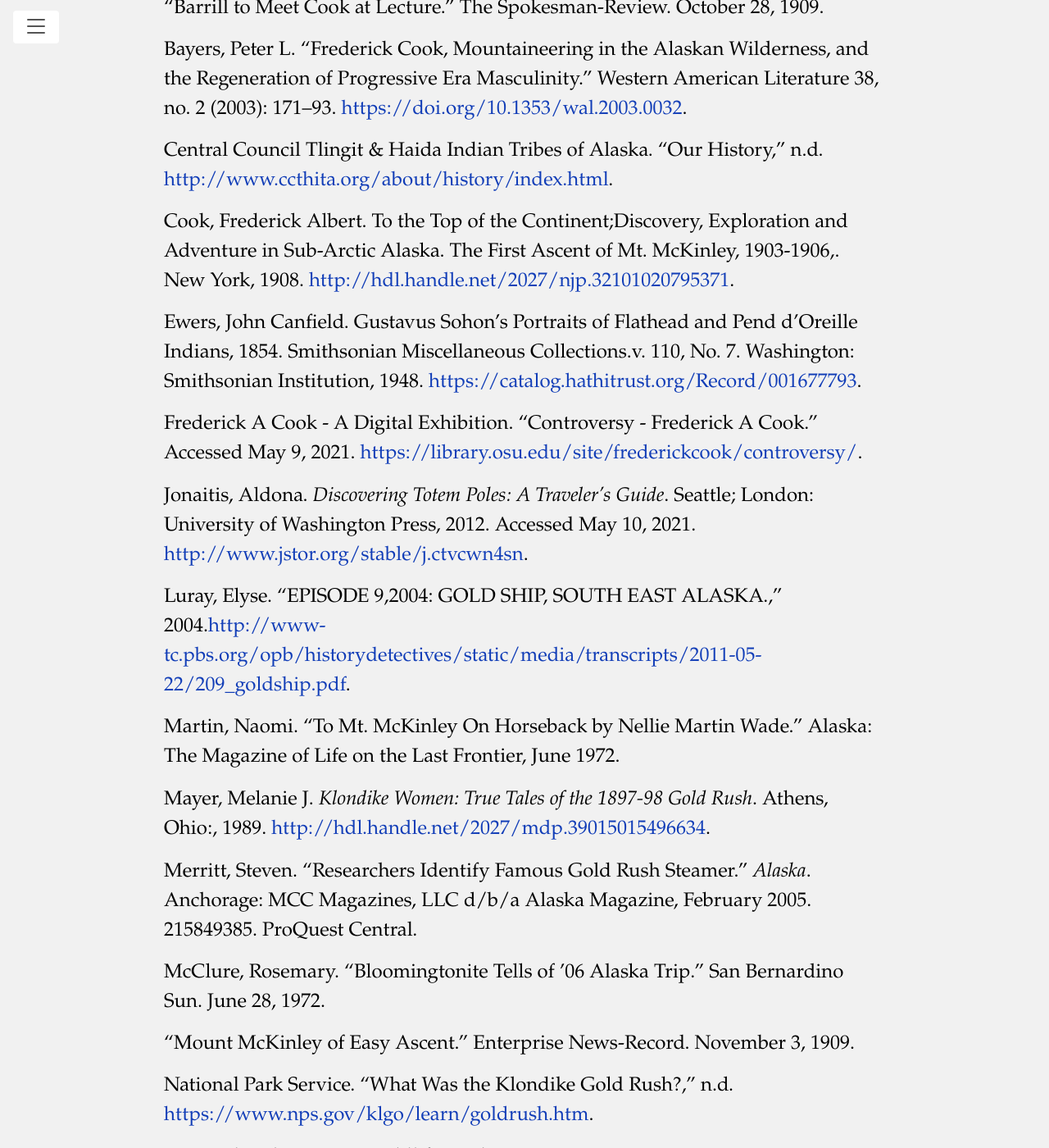
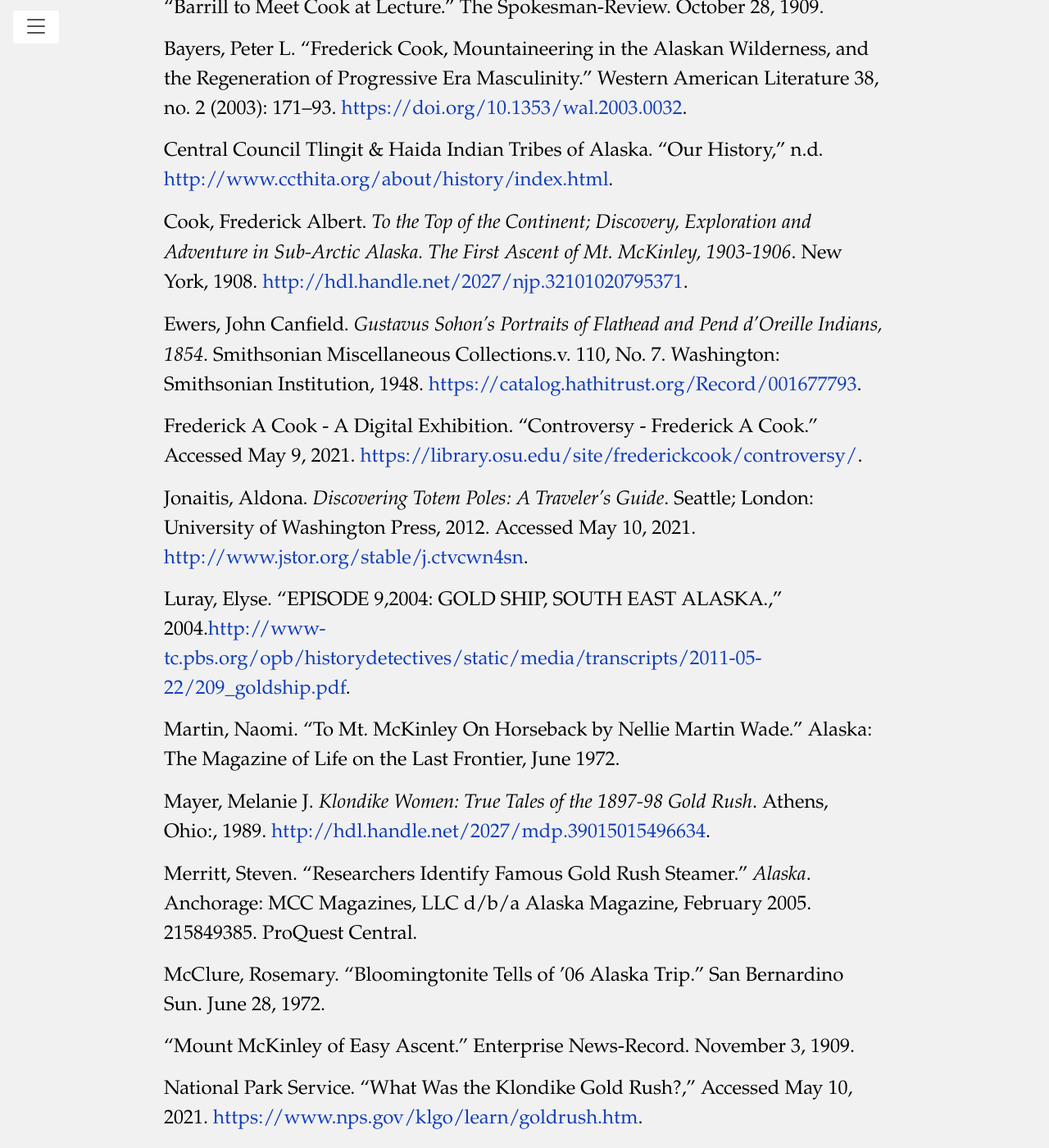
Before and after one commit to HUM-331-Princeton/manifest-destiny, a Jekyll site: the page built from references.md, in a window 1280 px wide and 1400 px high, scrolled down 1003 px. Shown: the whole window at 82% size. Built offline with Jekyll 4.4.1, drawn with Linux system fonts in a browser that asks for light colours; some of the changed text lies outside the part shown.

Commit message:
Update references.md

```diff
--- a/references.md
+++ b/references.md
@@ -17,9 +17,9 @@
 
 Central Council Tlingit & Haida Indian Tribes of Alaska. “Our History,” n.d. [http://www.ccthita.org/about/history/index.html](http://www.ccthita.org/about/history/index.html).
 
-Cook, Frederick Albert. To the Top of the Continent;Discovery, Exploration and Adventure in Sub-Arctic Alaska. The First Ascent of Mt. McKinley, 1903-1906,. New York, 1908. <http://hdl.handle.net/2027/njp.32101020795371>.
+Cook, Frederick Albert. _To the Top of the Continent; Discovery, Exploration and Adventure in Sub-Arctic Alaska. The First Ascent of Mt. McKinley, 1903-1906_. New York, 1908. <http://hdl.handle.net/2027/njp.32101020795371>.
 
-Ewers, John Canfield. Gustavus Sohon’s Portraits of Flathead and Pend d’Oreille Indians, 1854. Smithsonian Miscellaneous Collections.v. 110, No. 7. Washington: Smithsonian Institution, 1948. <https://catalog.hathitrust.org/Record/001677793>.
+Ewers, John Canfield. _Gustavus Sohon’s Portraits of Flathead and Pend d’Oreille Indians, 1854_. Smithsonian Miscellaneous Collections.v. 110, No. 7. Washington: Smithsonian Institution, 1948. <https://catalog.hathitrust.org/Record/001677793>.
 
 Frederick A Cook - A Digital Exhibition. “Controversy - Frederick A Cook.” Accessed May 9, 2021. <https://library.osu.edu/site/frederickcook/controversy/>.
 
@@ -37,13 +37,13 @@
 
 “Mount McKinley of Easy Ascent.” Enterprise News-Record. November 3, 1909.
 
-National Park Service. “What Was the Klondike Gold Rush?,” n.d. [https://www.nps.gov/klgo/learn/goldrush.htm](https://www.nps.gov/klgo/learn/goldrush.htm).
+National Park Service. “What Was the Klondike Gold Rush?,” Accessed May 10, 2021. [https://www.nps.gov/klgo/learn/goldrush.htm](https://www.nps.gov/klgo/learn/goldrush.htm).
 
-National Park Service. “Wildlife,” n.d. [https://www.nps.gov/dena/learn/nature/wildlife.htm](https://www.nps.gov/dena/learn/nature/wildlife.htm).
+National Park Service. “Wildlife,” Accessed May 10, 2021. [https://www.nps.gov/dena/learn/nature/wildlife.htm](https://www.nps.gov/dena/learn/nature/wildlife.htm).
 
-National Park Service. "Women Who Went to the Klondike," n.d. [https://www.nps.gov/articles/klgo-klondike-women.htm](https://www.nps.gov/articles/klgo-klondike-women.htm)
+National Park Service. "Women Who Went to the Klondike," Accessed May 10, 2021. [https://www.nps.gov/articles/klgo-klondike-women.htm](https://www.nps.gov/articles/klgo-klondike-women.htm)
 
-SFU Digitized Collections. “British Columbia Postcards Collection.” Accessed March 8, 2021. [https://digital.lib.sfu.ca/islandora/object/bcp:collection](https://digital.lib.sfu.ca/islandora/object/bcp:collection).
+SFU Digitized Collections. “British Columbia Postcards Collection.” Accessed May 10, 2021. [https://digital.lib.sfu.ca/islandora/object/bcp:collection](https://digital.lib.sfu.ca/islandora/object/bcp:collection).
 
 “Stevens Pacific Railroad Survey.” Stevens Pacific Railroad Survey - Smithsonian National Museum of Natural History, [naturalhistory.si.edu/research/botany/about/historical-expeditions/stevens-pacific-railroad-survey](naturalhistory.si.edu/research/botany/about/historical-expeditions/stevens-pacific-railroad-survey)
 
@@ -51,7 +51,7 @@
 
 “Thomas Adams Papers, 1852-1859 - Finding Aids.” Princeton University, The Trustees of Princeton University, [findingaids.princeton.edu/catalog/C1452#description](findingaids.princeton.edu/catalog/C1452#description).
 
-“University of Washington Libraries Digital Collections.” Accessed March 8, 2021. [https://content.lib.washington.edu/](https://content.lib.washington.edu/).
+“University of Washington Libraries Digital Collections.” Accessed May 10, 2021. [https://content.lib.washington.edu/](https://content.lib.washington.edu/).
 
 Wade, Nellie Martin. “General Manuscripts Miscellaneous Collection (C0140) -- Wade, Nellie Martin, ‘Through Interior Alaska on Horseback and the Scenic Coast Route’ Manuscript.” Princeton University Library Finding Aids. Accessed May 10, 2021. [https://findingaids.princeton.edu/collections/C0140/c65810-06143](https://findingaids.princeton.edu/collections/C0140/c65810-06143).
 
```
